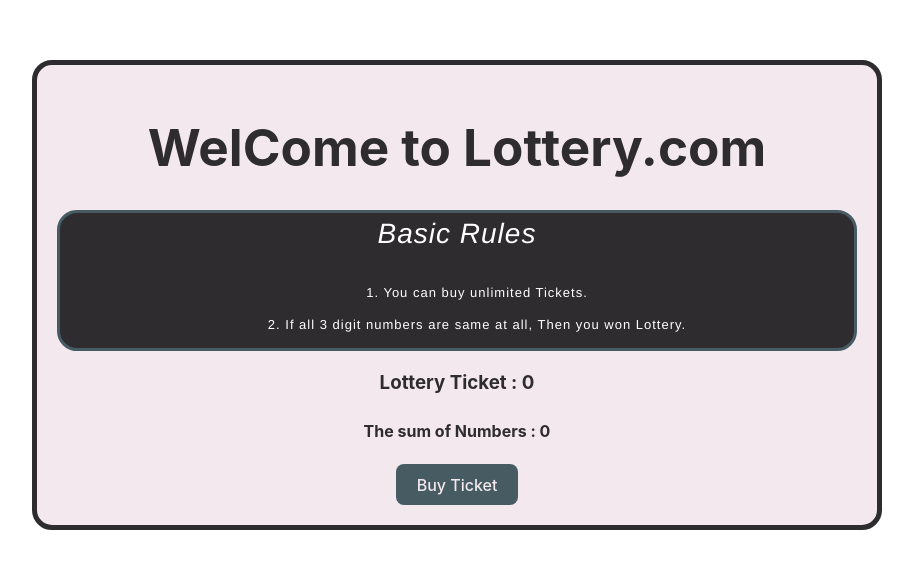
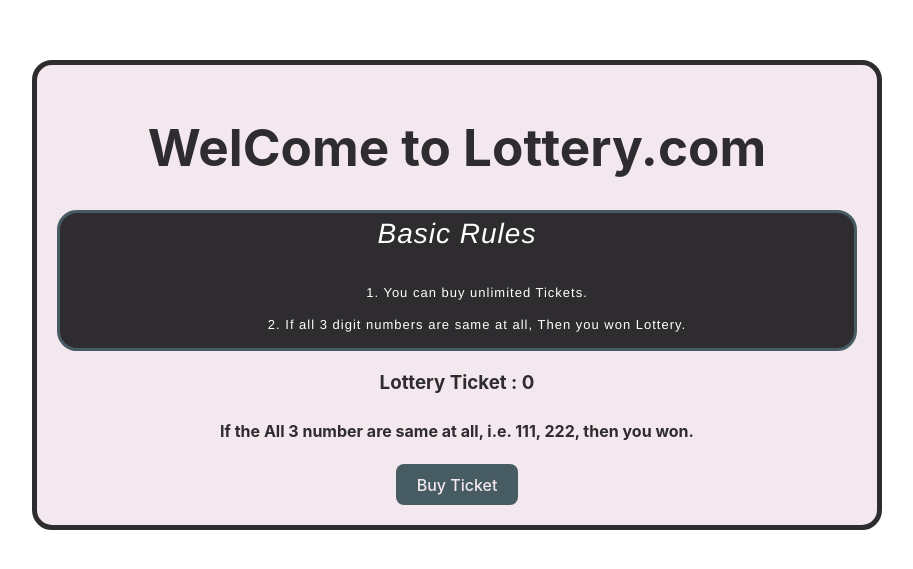
Before and after one commit to JarmanKingra/lotttery-project, a React (Vite) app: page / in a window 1280 px wide. Shown: the part 105-674 px from the top of the page, without its empty margins (183-1096 px from the left). Built offline with nearby package versions, Linux system fonts and the light colour scheme.

Commit message:
Update lotteryTicket.jsx

```diff
--- a/src/lotteryTicket.jsx
+++ b/src/lotteryTicket.jsx
@@ -1,7 +1,7 @@
 export default function LotteryTicket ({random, sum, RandomNumber}) {
     return <>
               <h3>Lottery Ticket : {random}</h3>
-              <h4>The sum of Numbers : {sum}</h4>
+              <h4>If the All 3 number are same at all, i.e. 111, 222, then you won.</h4>
               <button onClick={RandomNumber}>Buy Ticket</button>
     </>
 }
```
